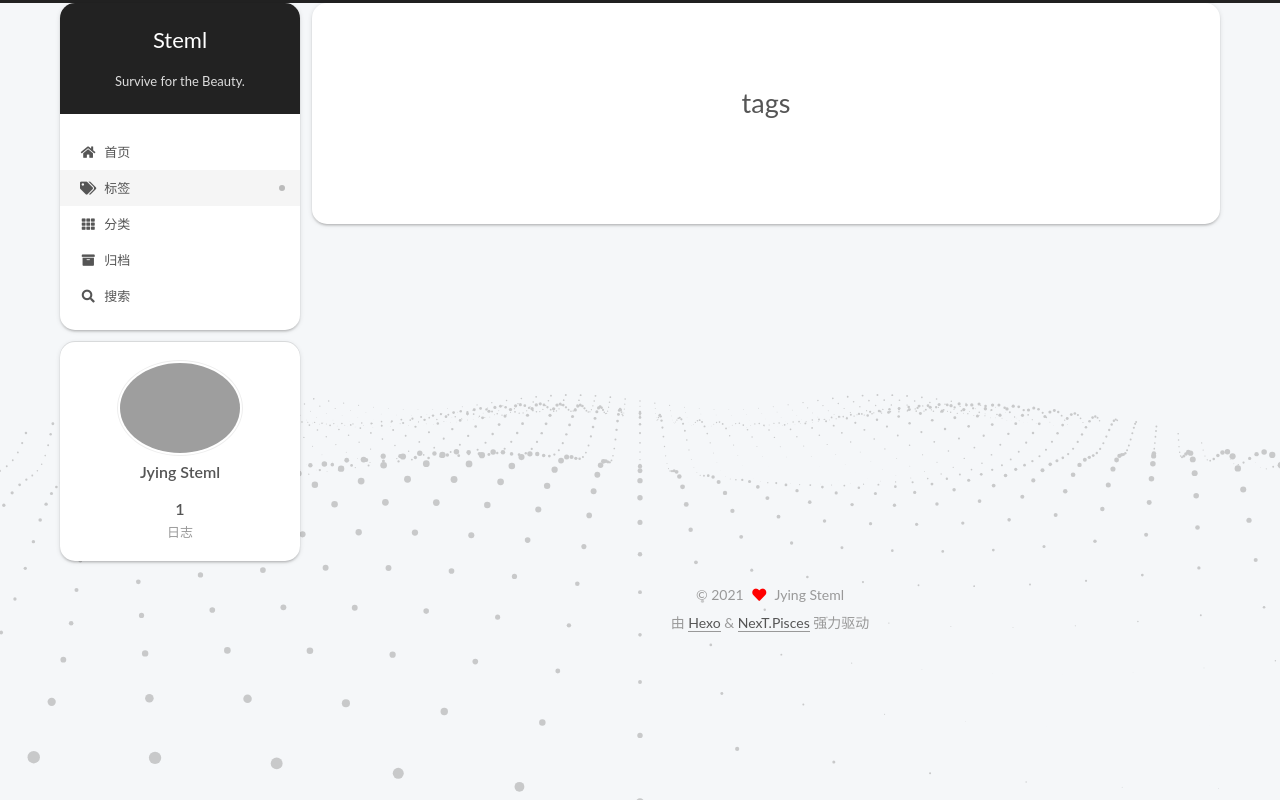
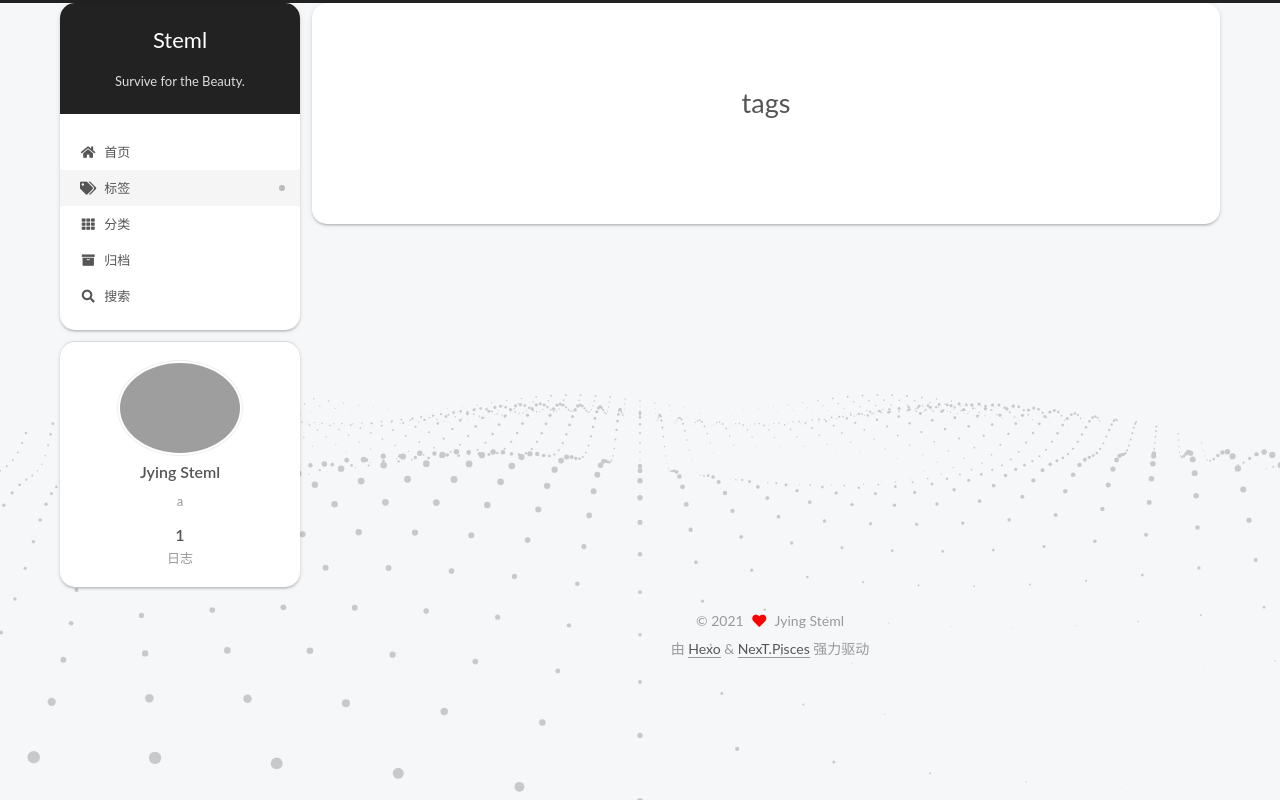
Before and after one commit to Stella-Yan/Stella-Yan.github.io, a plain HTML site: page tags/index.html in a window 1280 px wide. Drawn offline with Linux system fonts and the light colour scheme; grey boxes are pictures that could not be loaded; animation ran at ten frames a second.

Commit message:
Site updated: 2021-09-05 15:47:56

```diff
--- a/tags/index.html
+++ b/tags/index.html
@@ -20,10 +20,12 @@
     var CONFIG = {"hostname":"example.com","root":"/","scheme":"Pisces","version":"7.8.0","exturl":false,"sidebar":{"position":"left","display":"post","padding":18,"offset":12,"onmobile":false},"copycode":{"enable":false,"show_result":false,"style":null},"back2top":{"enable":true,"sidebar":false,"scrollpercent":true},"bookmark":{"enable":false,"color":"#222","save":"auto"},"fancybox":false,"mediumzoom":false,"lazyload":false,"pangu":false,"comments":{"style":"tabs","active":null,"storage":true,"lazyload":false,"nav":null},"algolia":{"hits":{"per_page":10},"labels":{"input_placeholder":"Search for Posts","hits_empty":"We didn't find any results for the search: ${query}","hits_stats":"${hits} results found in ${time} ms"}},"localsearch":{"enable":true,"trigger":"auto","top_n_per_article":1,"unescape":false,"preload":false},"motion":{"enable":true,"async":false,"transition":{"post_block":"fadeIn","post_header":"slideDownIn","post_body":"slideDownIn","coll_header":"slideLeftIn","sidebar":"slideUpIn"}},"path":"search.xml"};
   </script>
 
-  <meta property="og:type" content="website">
+  <meta name="description" content="a">
+<meta property="og:type" content="website">
 <meta property="og:title" content="tags">
 <meta property="og:url" content="http://example.com/tags/index.html">
 <meta property="og:site_name" content="Steml">
+<meta property="og:description" content="a">
 <meta property="og:locale" content="zh_CN">
 <meta property="article:published_time" content="2021-02-17T07:27:39.000Z">
 <meta property="article:modified_time" content="2021-02-17T07:40:37.262Z">
@@ -275,7 +277,7 @@
     <img class="site-author-image" itemprop="image" alt="Jying Steml"
       src="https://i.loli.net/2021/02/17/WKQLrTtAGJujv3c.jpg">
   <p class="site-author-name" itemprop="name">Jying Steml</p>
-  <div class="site-description" itemprop="description"></div>
+  <div class="site-description" itemprop="description">a</div>
 </div>
 <div class="site-state-wrap motion-element">
   <nav class="site-state">
```
Also changed, not shown: 2021/02/16/hello-world/index.html (+2 -2 lines), archives/2021/02/index.html (+4 -2 lines), archives/2021/index.html (+4 -2 lines), archives/index.html (+4 -2 lines), categories/index.html (+4 -2 lines), index.html (+5 -3 lines).
